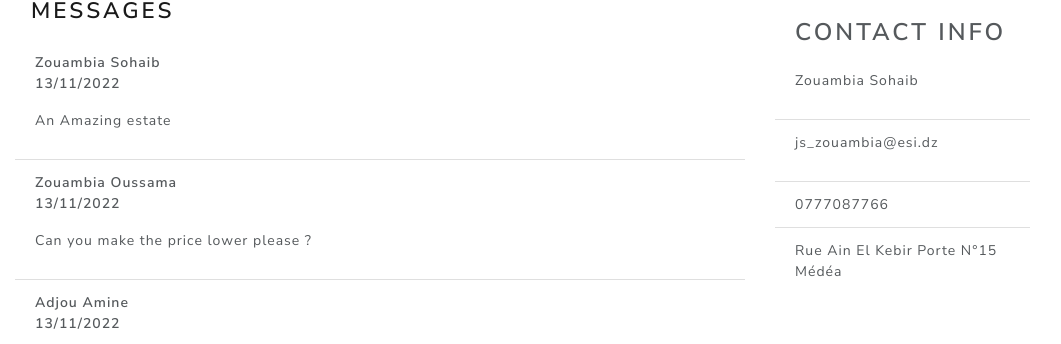
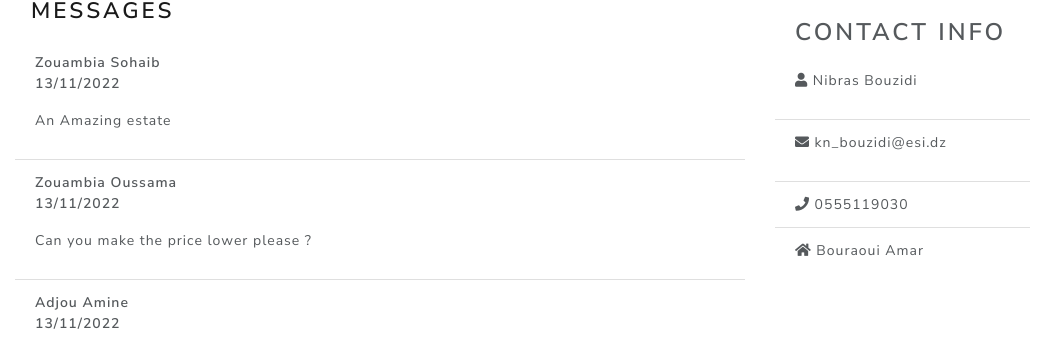
Before and after one commit to nednassim/TP_IGL, a React (Vite) app in the folder client/: page /product/1 in a window 1280 px wide. Shown: the part 713-1057 px from the top of the page, without its empty margins (70-1131 px from the left). Built offline with nearby package versions, Linux system fonts and the light colour scheme; data requests are answered from the project's data file.

Commit message:
Added Contact Info In Create

```diff
--- a/client/data/db.json
+++ b/client/data/db.json
@@ -4,8 +4,8 @@
       "name": "sohaib zouambia",
       "short_name": "sohaib",
       "email": "js_zouambia@esi.dz",
-      "telephone": "0777087766",
-      "addresse": "Rue Ain El Kebir",
+      "telephone": "0555119030",
+      "addresse": "Bouraoui Amar",
       "id": 1
     }
   ],
@@ -44,7 +44,13 @@
           "createdAt": "13/11/2022",
           "comment": "I liked the space"
         }
-      ]
+      ],
+      "contactInfo": {
+        "name": "Nibras Bouzidi",
+        "email": "kn_bouzidi@esi.dz",
+        "telephone": "0555119030",
+        "addresse": "Bouraoui Amar"
+      }
     },
     {
       "id": "2",
@@ -80,7 +86,13 @@
           "createdAt": "13/11/2022",
           "comment": "I liked the space"
         }
-      ]
+      ],
+      "contactInfo": {
+        "name": "Nibras Bouzidi",
+        "email": "kn_bouzidi@esi.dz",
+        "telephone": "0555119030",
+        "addresse": "Bouraoui Amar"
+      }
     },
     {
       "id": "3",
@@ -122,7 +134,13 @@
           "createdAt": "08/02/2023",
           "comment": "Hello"
         }
-      ]
+      ],
+      "contactInfo": {
+        "name": "Nibras Bouzidi",
+        "email": "kn_bouzidi@esi.dz",
+        "telephone": "0555119030",
+        "addresse": "Bouraoui Amar"
+      }
     },
     {
       "id": "4",
@@ -158,7 +176,13 @@
           "createdAt": "13/11/2022",
           "comment": "I liked the space"
         }
-      ]
+      ],
+      "contactInfo": {
+        "name": "Nibras Bouzidi",
+        "email": "kn_bouzidi@esi.dz",
+        "telephone": "0555119030",
+        "addresse": "Bouraoui Amar"
+      }
     },
     {
       "id": "5",
@@ -194,7 +218,13 @@
           "createdAt": "13/11/2022",
           "comment": "I liked the space"
         }
-      ]
+      ],
+      "contactInfo": {
+        "name": "Almamma Amir",
+        "email": "ja_amir@esi.dz",
+        "telephone": "0555119030",
+        "addresse": "Bouraoui Amar"
+      }
     },
     {
       "id": "6",
@@ -230,7 +260,30 @@
           "createdAt": "13/11/2022",
           "comment": "I liked the space"
         }
-      ]
+      ],
+      "contactInfo": {
+        "name": "Tiouti Mohamed",
+        "email": "jm_tiouti@esi.dz",
+        "telephone": "0555119030",
+        "addresse": "Bouraoui Amar"
+      }
+    },
+    {
+      "name": "Hotel 8",
+      "price": "60",
+      "wilaya": "Tamanrasset",
+      "category": "Location pour vacances",
+      "surface": "200",
+      "description": "A great hotel for holidays and all",
+      "image": "https://images.unsplash.com/photo-1570129477492-45c003edd2be?ixlib=rb-4.0.3&ixid=MnwxMjA3fDB8MHxwaG90by1wYWdlfHx8fGVufDB8fHx8&auto=format&fit=crop&w=1470&q=80",
+      "comments": [],
+      "contactInfo": {
+        "name": "sohaib zouambia",
+        "email": "js_zouambia@esi.dz",
+        "telephone": "0555119030",
+        "addresse": "Bouraoui Amar"
+      },
+      "id": "XbX1tKG"
     }
   ]
 }
--- a/client/src/components/ProductCarousel.jsx
+++ b/client/src/components/ProductCarousel.jsx
@@ -13,7 +13,7 @@ const ProductCarousel = ({ products }) => {
             <Image src={product.image} alt={product.name} fluid />
             <Carousel.Caption className="carousel-caption">
               <h2>
-                {product.name} (${product.price})
+                {product.name} ({product.price} DA)
               </h2>
             </Carousel.Caption>
           </Link>
--- a/client/src/pages/AddProductPage.jsx
+++ b/client/src/pages/AddProductPage.jsx
@@ -15,31 +15,9 @@ const AddProductPage = () => {
   const [surface, setSurface] = useState(0);
   const [description, setDescription] = useState('');
   const [uploading, setUploading] = useState(false);
+  const [userInfo, setUserInfo] = useState({});
 
   const navigate = useNavigate();
-
-  // const uploadFileHandler = async (e) => {
-  //   const file = e.target.files[0];
-  //   const formData = new FormData();
-  //   formData.append('image', file);
-  //   setUploading(true);
-
-  //   try {
-  //     const config = {
-  //       headers: {
-  //         'Content-Type': 'multipart/form-data',
-  //       },
-  //     };
-
-  //     const { data } = await axios.post('/api/upload', formData, config);
-
-  //     setImage(data);
-  //     setUploading(false);
-  //   } catch (error) {
-  //     console.error(error);
-  //     setUploading(false);
-  //   }
-  // };
 
   const submitHandler = async (e) => {
     e.preventDefault();
@@ -55,6 +33,12 @@ const AddProductPage = () => {
         image:
           'https://images.unsplash.com/photo-1570129477492-45c003edd2be?ixlib=rb-4.0.3&ixid=MnwxMjA3fDB8MHxwaG90by1wYWdlfHx8fGVufDB8fHx8&auto=format&fit=crop&w=1470&q=80',
         comments: [],
+        contactInfo: {
+          name: userInfo.name,
+          email: userInfo.email,
+          telephone: userInfo.telephone,
+          addresse: userInfo.addresse,
+        },
       },
       {
         headers: {
@@ -65,6 +49,10 @@ const AddProductPage = () => {
     console.log('Submitted');
     navigate('/');
   };
+
+  useEffect(() => {
+    setUserInfo(JSON.parse(localStorage.getItem('userInfo')));
+  }, []);
 
   return (
     <>
@@ -153,9 +141,15 @@ const AddProductPage = () => {
             ></Form.Control>
           </Form.Group>
 
-          <Button type="submit" variant="primary">
-            Create
-          </Button>
+          {userInfo ? (
+            <Button type="submit" variant="primary">
+              Create
+            </Button>
+          ) : (
+            <Button type="submit" variant="primary" disabled>
+              Login to create an announce
+            </Button>
+          )}
         </Form>
       </FormContainer>
     </>
--- a/client/src/pages/EstatePage.jsx
+++ b/client/src/pages/EstatePage.jsx
@@ -144,14 +144,22 @@ const EstatePage = () => {
               <ListGroup variant="flush">
                 <ListGroup.Item>
                   <h3>Contact Info</h3>
-                  <p>Zouambia Sohaib</p>
+                  <p>
+                    <i className="fas fa-user"></i> {estate.contactInfo.name}
+                  </p>
                 </ListGroup.Item>
                 <ListGroup.Item>
-                  <p>js_zouambia@esi.dz</p>
+                  <p>
+                    <i className="fas fa-envelope"></i>{' '}
+                    {estate.contactInfo.email}
+                  </p>
                 </ListGroup.Item>
-                <ListGroup.Item>0777087766</ListGroup.Item>
                 <ListGroup.Item>
-                  Rue Ain El Kebir Porte N°15 Médéa
+                  <i className="fas fa-phone"></i>{' '}
+                  {estate.contactInfo.telephone}
+                </ListGroup.Item>
+                <ListGroup.Item>
+                  <i className="fas fa-home"></i> {estate.contactInfo.addresse}
                 </ListGroup.Item>
               </ListGroup>
             </Col>
--- a/client/src/pages/RegisterPage.jsx
+++ b/client/src/pages/RegisterPage.jsx
@@ -1,5 +1,5 @@
 import React, { useState, useEffect } from 'react';
-import { Link } from 'react-router-dom';
+import { Link, useNavigate } from 'react-router-dom';
 import { Form, Button, Row, Col } from 'react-bootstrap';
 import Message from '../components/Message';
 import Loader from '../components/Loader';
@@ -8,10 +8,9 @@ import { useGoogleLogin } from '@react-oauth/google';
 import axios from 'axios';
 
 const RegisterPage = () => {
+  const navigate = useNavigate();
   const [telephone, setTelephone] = useState('');
   const [addresse, setAddresse] = useState('');
-
-  const [user, setUser] = useState([]);
 
   //   useEffect(() => {
   //     if (userInfo) {
@@ -52,7 +51,9 @@ const RegisterPage = () => {
                 },
               )
               .then((res) => {
-                console.log('User Created Successfully');
+                localStorage.setItem('userInfo', JSON.stringify(res.data));
+                console.log('User Signed Up Successfully');
+                navigate('/');
               })
               .catch((err) => console.log(err));
           })
```
